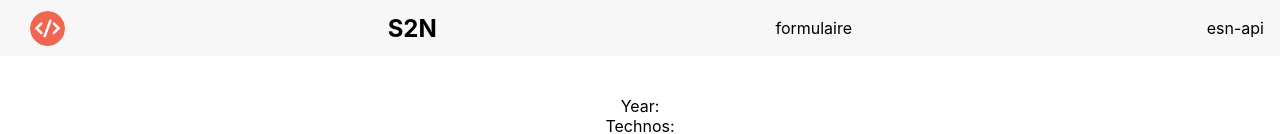
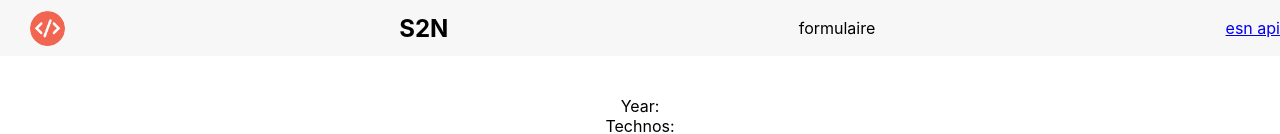
Before and after one commit to thomas37000/esn, a React (Create React App) app: page /s2n/1 in a window 1280 px wide. Shown: the top 134 px of the page. Built offline with nearby package versions, Linux system fonts and the light colour scheme; no server answers.

Commit message:
add a href link in the nav

```diff
--- a/src/components/JsonData.js
+++ /dev/null
@@ -1 +0,0 @@
-export const JsonData = "http://localhost:8080/";
--- a/src/components/Nav/Nav.jsx
+++ b/src/components/Nav/Nav.jsx
@@ -49,9 +49,13 @@ const Nav = () => {
         </Link>
       </div>
       <div className="nav-links">
-        <Link to="/s2n-api" className="name-link">
-          esn-api
-        </Link>
+        <a
+          href="http://localhost:8080/"
+          target="_blank"
+          rel="noopener noreferrer"
+        >
+          esn api
+        </a>
       </div>
     </NavWrapper>
   );
--- a/src/router/Routter.jsx
+++ b/src/router/Routter.jsx
@@ -3,7 +3,6 @@ import { BrowserRouter as Router, Route, Routes } from "react-router-dom";
 import CardById from "../components/Card/CardById";
 import Entreprise from "../components/Entreprises";
 import Form from "../components/Form/Form";
-// import JsonData from "../components/JsonData";
 import Nav from "../components/Nav/Nav";
 
 const Routter = () => {
@@ -16,7 +15,6 @@ const Routter = () => {
         <Route exact path="/" element={<Entreprise />} />
         <Route path="/formulaire" element={<Form />} />
         <Route path="/s2n/:id" element={<CardById />} />
-        {/* <Route path="/s2n-api" element={<JsonData />} /> */}
       </Routes>
     </Router>
   );
```
